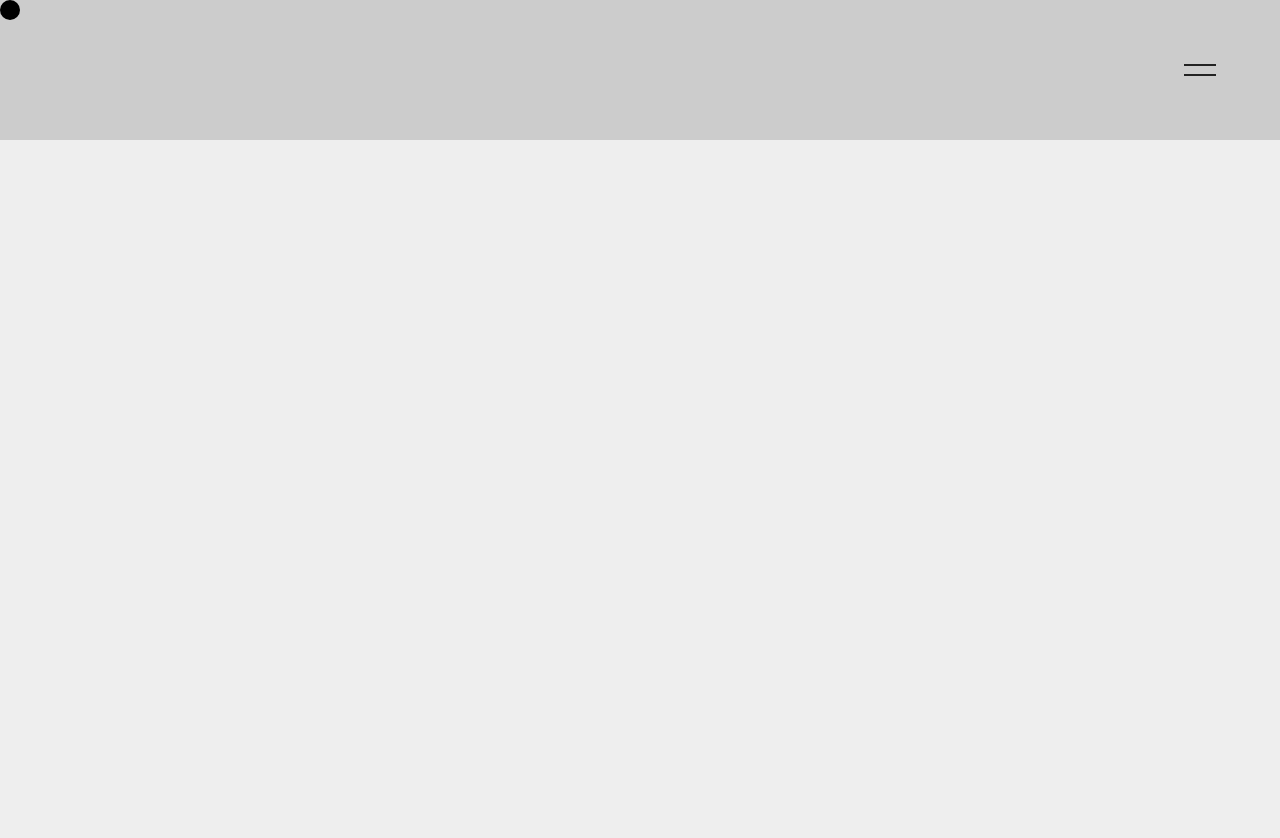
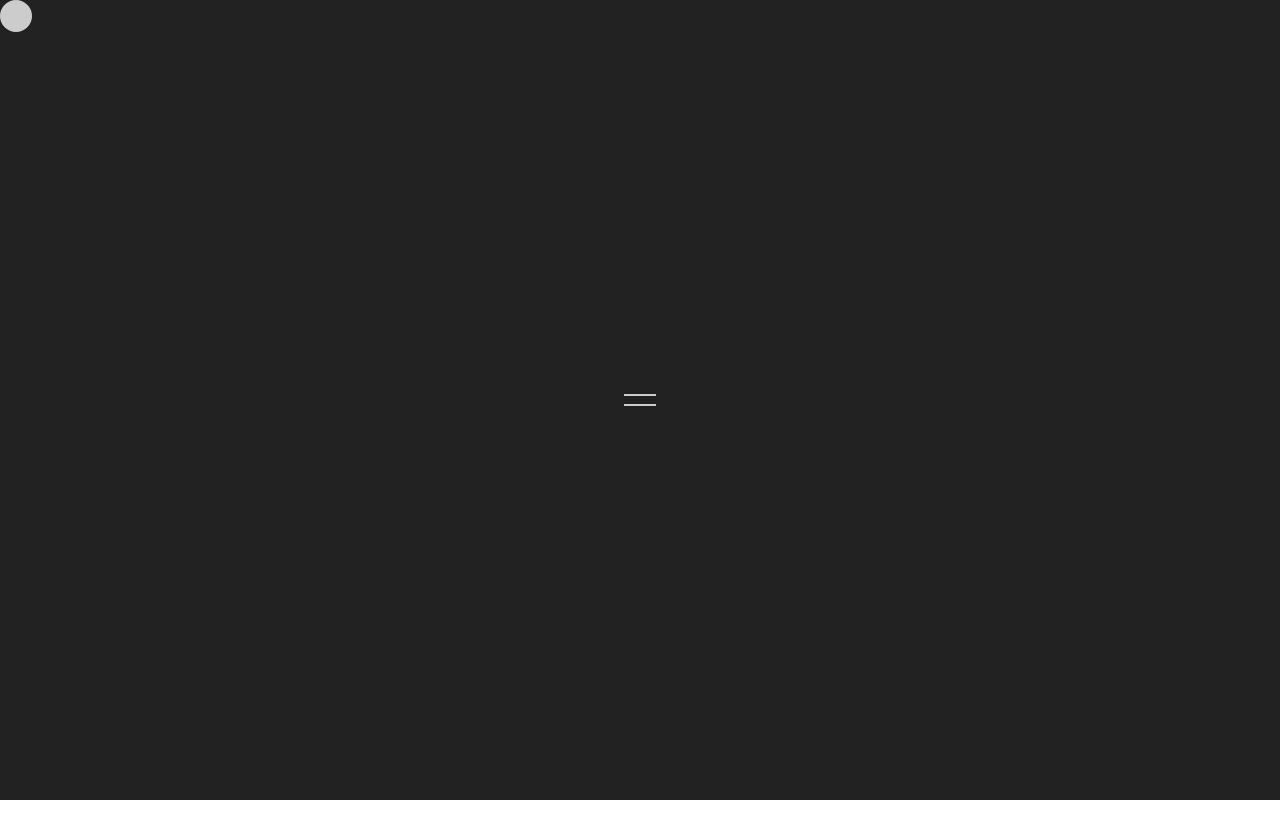
Before and after one commit to chinmaykunkikar/sticky-cursor, a Next.js app: page / in a window 1280 px wide. Shown: the top 838 px of the page. After the commit the page ends 800 px from the top, so only its background shows below. Built offline with nearby package versions, Linux system fonts and the light colour scheme.

Commit message:
page: Move the burger to the middle of the page

```diff
--- a/src/app/page.js
+++ b/src/app/page.js
@@ -1,5 +1,5 @@
 "use client";
-import Header from "@/components/header";
+import Container from "@/components/container";
 import StickyCursor from "@/components/stickyCursor";
 import { useRef } from "react";
 import styles from "./page.module.scss";
@@ -9,7 +9,7 @@ export default function Home() {
 
   return (
     <main className={styles.main}>
-      <Header ref={stickyElement} />
+      <Container ref={stickyElement} />
       <StickyCursor stickyElement={stickyElement} />
     </main>
   );
--- a/src/app/page.module.scss
+++ b/src/app/page.module.scss
@@ -1,5 +1,4 @@
 
 .main {
-  height: 200vh;
-  background-color: #eee;
+  height: 100vh;
 }
--- a/src/components/header/index.jsx
+++ b/src/components/container/index.jsx
@@ -2,9 +2,9 @@ import { forwardRef } from "react";
 import styles from "./style.module.scss";
 import Magnetic from "@/components/magnetic";
 
-const Header = forwardRef(function index(_, ref) {
+const Container = forwardRef(function index(_, ref) {
   return (
-    <div className={styles.header}>
+    <div className={styles.container}>
       <Magnetic>
         <div className={styles.burger}>
           <div ref={ref} className={styles.bounds} />
@@ -14,4 +14,4 @@ const Header = forwardRef(function index(_, ref) {
   );
 });
 
-export default Header;
+export default Container;
--- a/src/components/header/style.module.scss
+++ b/src/components/container/style.module.scss
@@ -1,12 +1,12 @@
-.header{
-    position: fixed;
+.container{
     display: flex;
-    width: 100%;
-    justify-content: flex-end;
+    flex-direction: column;
+    justify-content: center;
+    align-items: center;
+    height: 100%;
     padding: 2rem;
     box-sizing: border-box;
     cursor: pointer;
-    mix-blend-mode: difference;
     z-index: 1;
     background-color: #222;
     .burger{
@@ -32,7 +32,7 @@
             height: 100%;
             pointer-events: all;
             &:hover{
-                transform: scale(2);
+                transform: scale(3);
             }
         }
     }
--- a/src/components/stickyCursor/index.jsx
+++ b/src/components/stickyCursor/index.jsx
@@ -5,7 +5,7 @@ import { motion, useMotionValue, useSpring } from "framer-motion";
 export default function StickyCursor({ stickyElement }) {
   const [hovered, setHovered] = useState(false);
 
-  const cursorSize = hovered ? 60 : 20; // Same as the cursor size in scss file
+  const cursorSize = hovered ? 72 : 32; // Same as the cursor size in scss file
 
   // For framer to recognize motiona values, we use the useMotionValue hook.
   const mouse = { x: useMotionValue(0), y: useMotionValue(0) };
@@ -61,6 +61,6 @@ export default function StickyCursor({ stickyElement }) {
       className={styles.cursor}
       style={{ left: smoothMouse.x, top: smoothMouse.y }}
       animate={{ width: cursorSize, height: cursorSize }}
-    ></motion.div>
+    />
   );
 }
--- a/src/components/stickyCursor/style.module.scss
+++ b/src/components/stickyCursor/style.module.scss
@@ -1,8 +1,9 @@
 .cursor {
     position: fixed;
-    width: 20px;
-    height: 20px;
+    width: 32px;
+    height: 32px;
     border-radius: 50%;
-    background: #222;
+    background: #eee;
+    mix-blend-mode: difference;
     pointer-events: none;
 }
```
